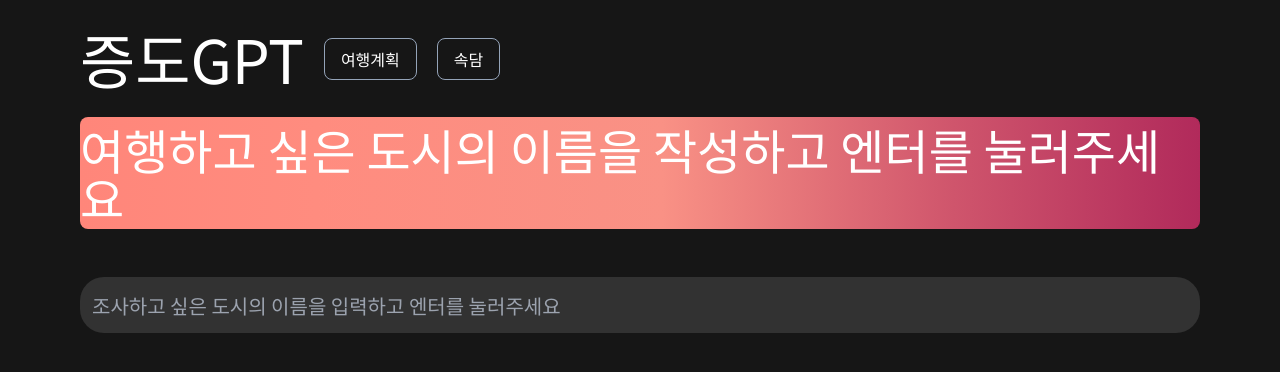
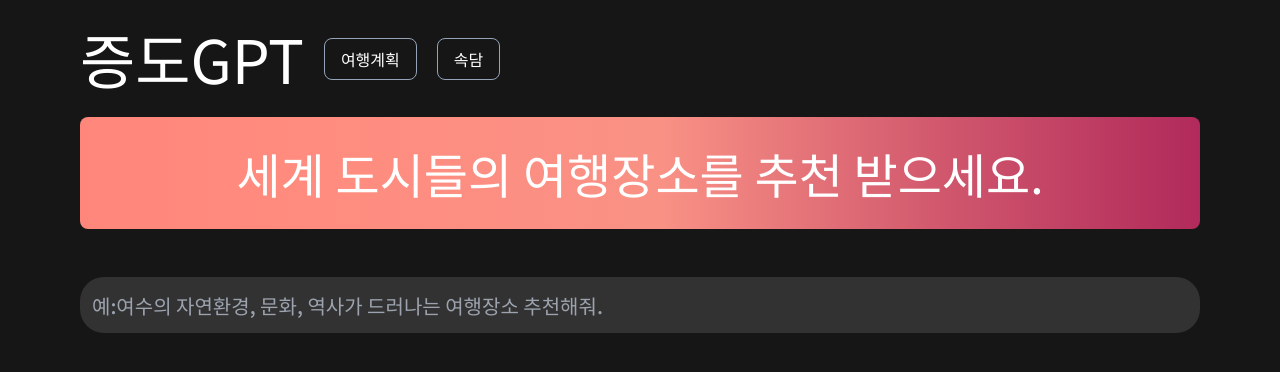
Before and after one commit to doodoodoong/world-tour-gpt, a Next.js app: page /main/tour in a window 1280 px wide. Shown: the top 372 px of the page. Built offline with nearby package versions, Linux system fonts and the light colour scheme.

Commit message:
tour ment

```diff
--- a/app/main/tour/page.js
+++ b/app/main/tour/page.js
@@ -9,10 +9,12 @@ export default function Tour() {
         gradient={
           "linear-gradient(to right, #ff8177 0%, #ff867a 0%, #ff8c7f 21%, #f99185 52%, #cf556c 78%, #b12a5b 100%)"
         }
-        title={"여행하고 싶은 도시의 이름을 작성하고 엔터를 눌러주세요"}
+        title={"세계 도시들의 여행장소를 추천 받으세요."}
       />
       <Input
-        placeholder={"조사하고 싶은 도시의 이름을 입력하고 엔터를 눌러주세요"}
+        placeholder={
+          "예:여수의 자연환경, 문화, 역사가 드러나는 여행장소 추천해줘."
+        }
       />
     </div>
   );
```
